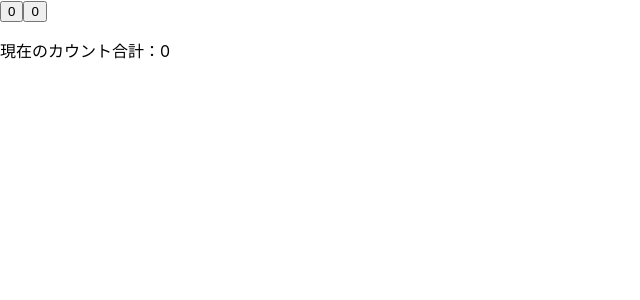
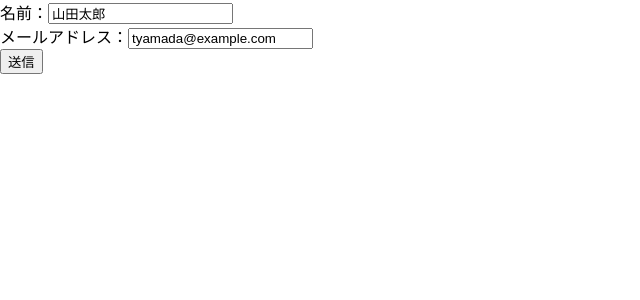
Before and after one commit to nekketsu2010/quick-react, a React (Create React App) app: page / in a window 1280 px wide. Shown: the top 300 px of the page, without its empty margins (0-640 px from the left). Built offline with nearby package versions, Linux system fonts and the light colour scheme.

Commit message:
feature: テキストフォームでStateを使用した。 オブジェクトのマージの参考：https://typescriptbook.jp/tips/merge-objects#%E6%B3%A8%E6%84%8F%E3%81%99%E3%82%8B%E3%81%93%E3%81%A8

```diff
--- /dev/null
+++ b/src/MyForm.js
@@ -0,0 +1,39 @@
+import { useState } from "react";
+
+export default function MyForm() {
+    // a. 入力値に関わる値を State として初期化
+    const [form, setForm] = useState({
+        name: '山田太郎',
+        email: 'tyamada@example.com',
+    });
+    // c. 入力ボックスの変更を State に反映
+    // オブジェクトのマージについて参考：https://typescriptbook.jp/tips/merge-objects#%E6%B3%A8%E6%84%8F%E3%81%99%E3%82%8B%E3%81%93%E3%81%A8
+    function handleChange(e) {
+        setForm({
+            ...form,
+            [e.target.name]: e.target.value
+        });
+    }
+    // d. [送信]ボタンで入力値をログに出力
+    function show() {
+        console.log(`name: ${form.name}`);
+        console.log(`email: ${form.email}`);
+    }
+    // フォームを描画
+    return (
+        <form>
+            {/* b. State値を個々のフォームに反映 */}
+            <div>
+                <label htmlFor="name">名前：</label>
+                <input id="name" name="name" type="text" onChange={handleChange} value={form.name} />
+            </div>
+            <div>
+            <label htmlFor="email">メールアドレス：</label>
+            <input id="email" name="email" type="mail" onChange={handleChange} value={form.email} />
+            </div>
+            <div>
+                <button type="button" onClick={show}> 送信 </button>
+            </div>
+        </form>
+    )
+}
--- a/src/index.js
+++ b/src/index.js
@@ -2,12 +2,12 @@ import React from 'react';
 import ReactDOM from 'react-dom/client';
 import './index.css';
 import reportWebVitals from './reportWebVitals';
-import MyParent from './MyParent';
+import MyForm from './MyForm';
 
 const root = ReactDOM.createRoot(document.getElementById('root'));
 
 root.render(
-  <MyParent />
+  <MyForm />
 );
 
 // If you want to start measuring performance in your app, pass a function
```
